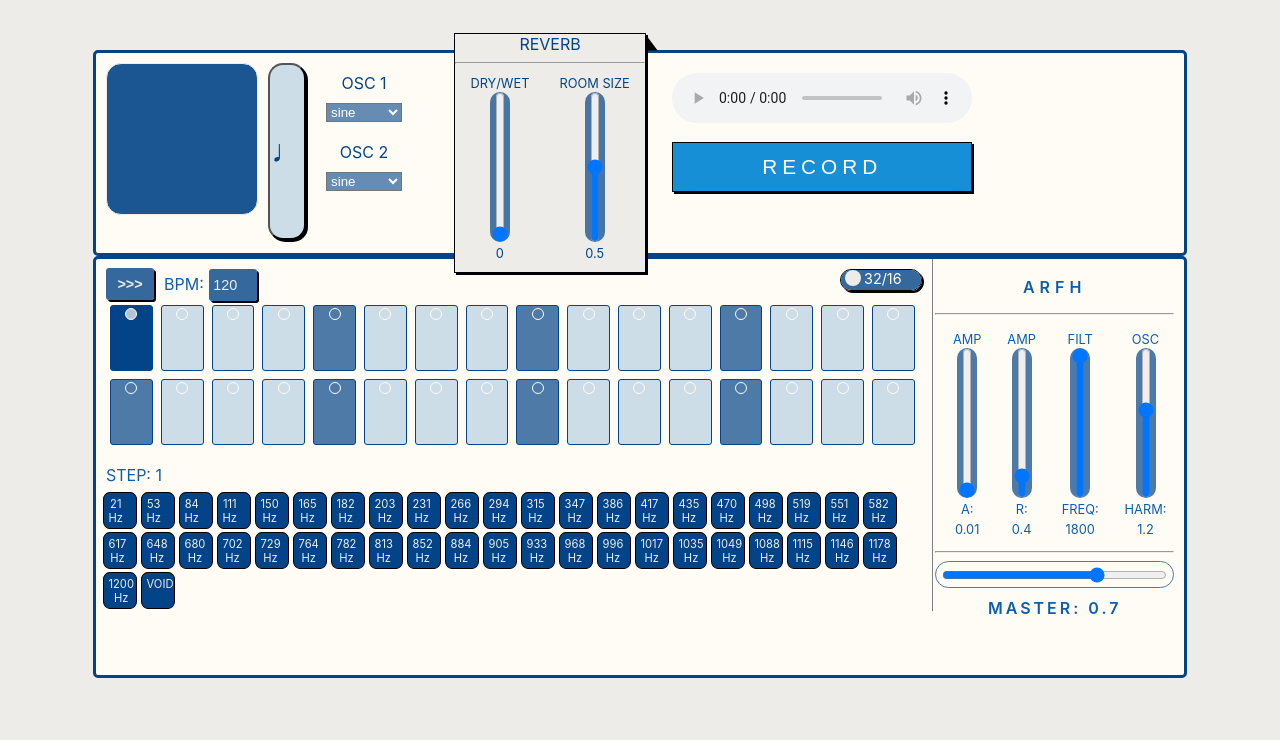
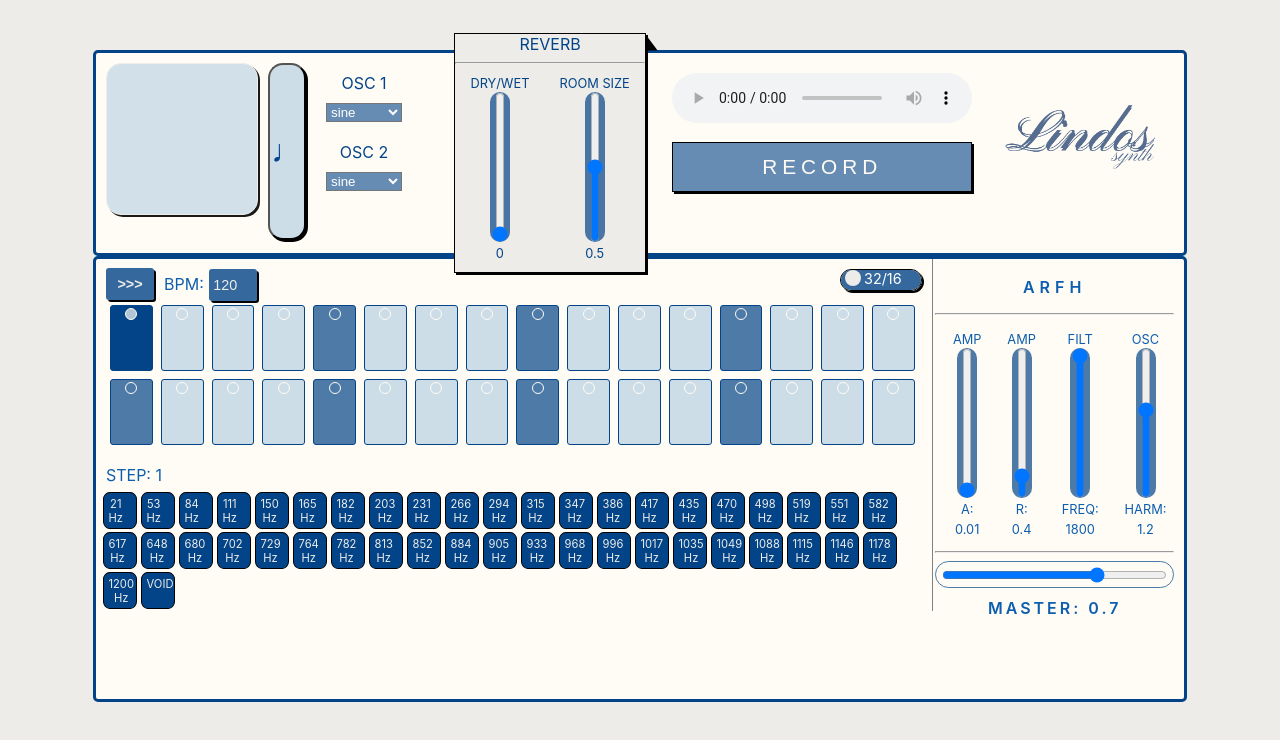
Before and after one commit to mscbr/lindos_synth, a React (Create React App) app: page / in a window 1280 px wide. Shown: the top 740 px of the page. Built offline with nearby package versions, Linux system fonts and the light colour scheme.

Commit message:
logo implemented

```diff
--- a/src/App.css
+++ b/src/App.css
@@ -11,7 +11,7 @@
 }
 .control {
     width: 85%;
-    min-height: 52%;
+    min-height: 55%;
     margin: 0 auto;
     background: rgba(255, 252, 246, 1);
     border: solid 3px rgba(3, 68, 136, 1);
@@ -272,12 +272,13 @@ background: transparent;
   /* ANALYSER */
   #analyser {
     border: 1px solid rgba(237, 236, 232, 1);
-    background: rgba(3, 68, 136, 1);
+    background: rgba(204, 221, 232, 1);
     margin: 10px 0 0 10px;
     height: 150px;
     width: 150px;
     border-radius: 15px;
     opacity: 0.9;
+    box-shadow:  2px 2px #000;
   }
   #partch {
     border: 1px solid rgba(237, 236, 232, 1);
@@ -365,14 +366,80 @@ background: transparent;
     letter-spacing: 5px;
   }
   .recorder-record {
-    background: rgba(23, 143, 214, 1);
+    background: rgba(3, 68, 136, 0.6);
     color: rgba(255, 252, 246, 1);
     border: 1px solid black;
     box-shadow: 2px 2px #000;
     transition: 0.3s;
   }
   .recorder-stop {
-    background: red;
+    background: tomato;
     color: rgba(255, 252, 246, 1);
     transition: 0.3s;
   }
+  #lindos-synth-logo {
+    height: 100px;
+    width: auto;
+    margin: 35px 5px 0 20px;
+  }
+
+  .fract-wrapper {
+    position:absolute;
+    content: '';
+    margin: 0 0 0 10px;
+    width:150px;
+    height:150px;
+    z-index: 5;
+    overflow: hidden;
+  }
+
+  .fract-wrapper .layer1,
+  .fract-wrapper .layer2 {
+    position:absolute;
+    top:0px;
+    left:0px;
+    width:99%;
+    height:100%;
+    display:-webkit-box;
+    -webkit-box-pack:center;
+    -webkit-box-align:center;
+  }
+
+  .fract-wrapper .layer1,
+  .fract-wrapper .layer1 * {
+    background:rgba(237, 236, 232, 0.6);
+    border: 0.5px dashed grey;
+    border-radius: 15%;
+  }
+
+
+  .fract-wrapper .layer1 *,
+  .fract-wrapper .layer2 * {
+      display:-webkit-box;
+    -webkit-box-pack:center;
+    -webkit-box-align:center;
+      width:80%;
+      height:80%;
+      margin-left: 4px;
+  }
+
+
+
+
+  /* --------- Animation --------- */
+  .fract-wrapper .layer1,
+  .fract-wrapper .layer1 * {
+      animation-name: spin-clockwise;
+      animation-duration: 60s;
+      animation-iteration-count: infinite;
+      animation-timing-function: cubic-bezier(0.82, 0.24, 0.25, 0.75);
+      box-shadow:inset 0 2px 12px rgba(255,255,255,0.8);
+  }
+
+
+
+  /* Animation: Clockwise */
+  @keyframes spin-clockwise {
+      0%   { -webkit-transform: rotate(0deg);   }
+      100% { -webkit-transform: rotate(720deg); }
+  }
--- a/src/components/Synth.js
+++ b/src/components/Synth.js
@@ -8,6 +8,7 @@ import Analyser from './oscillator/Analyser'
 import WaveSelector from './oscillator/WaveSelector'
 import Reverb from './oscillator/Reverb'
 import Recorder from './oscillator/Recorder'
+import Logo from '../lindos-synth-logo.png'
 
 
 class Synth extends Component {
@@ -39,7 +40,7 @@ class Synth extends Component {
       });
       this.gain = new Tone.Gain(0.7).toMaster();
       this.lowPass = new Tone.Filter(18000, 'lowpass', (-24));
-      this.analyser = new Tone.Analyser('fft', 64);
+      //this.analyser = new Tone.Analyser('fft', 64);
       this.reverb = new Tone.JCReverb({
         wet: 0.0
       });
@@ -48,8 +49,8 @@ class Synth extends Component {
       this.dest = this.actx.createMediaStreamDestination();
       this.recorder = new MediaRecorder(this.dest.stream);
 
-      this.synth.connect(this.lowPass.connect(this.reverb.connect(this.analyser.connect(this.gain))));
-      this.analyser.connect(this.dest);
+      this.synth.connect(this.lowPass.connect(this.reverb.connect(this.gain)));
+      this.gain.connect(this.dest);
       this.seq = new Tone.Sequence((time, value) => {
         this.positionSet();
         if(value !== "" && value !== '0') {
@@ -195,12 +196,13 @@ class Synth extends Component {
   }
 
   render() {
+    console.log(this.state.sequenceValues[this.state.stepFocus]);
     const button = this.handlePlayButton();
     return (
       <div className="synth">
         <div className="oscillator">
           <div className='scope'>
-            <Analyser waveArr={this.analyser.getValue()} />
+            <Analyser  />
           </div>
           <button id="sustain-button"
             onMouseDown={(e) => {
@@ -212,7 +214,9 @@ class Synth extends Component {
           <WaveSelector handleChange={this.handleChange} />
           <Reverb handleChange={this.handleChange} stateData={[this.state.reverbWet, this.state.reverbRoomSize]} />
           <Recorder recorder={this.recorder} />
-          <div className="logo"></div>
+          <div className="logo">
+            <img src={Logo} alt='lindos synth logo' id='lindos-synth-logo' />
+          </div>
         </div>
         <div className="control">
           <div className="seq">
```
Also changed, not shown: src/lindos-synth-logo.png (added).
